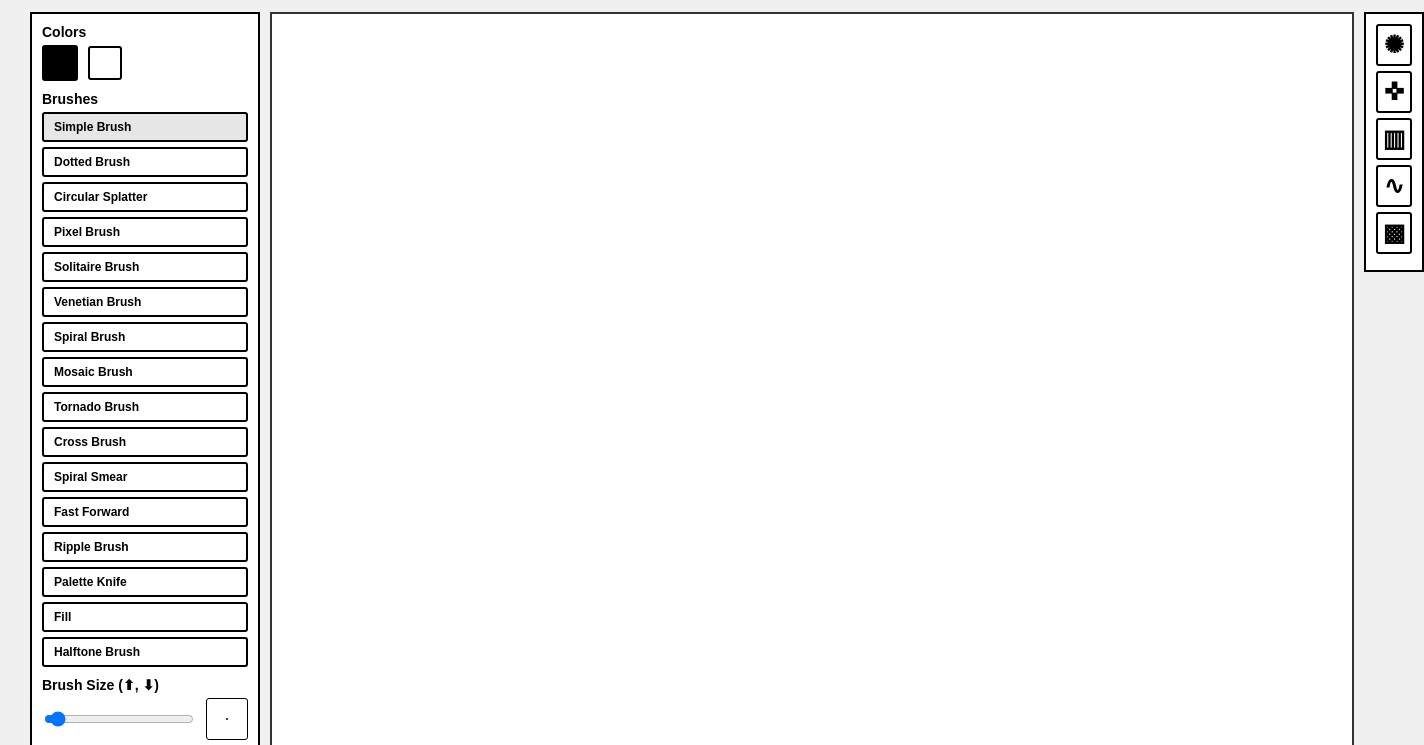
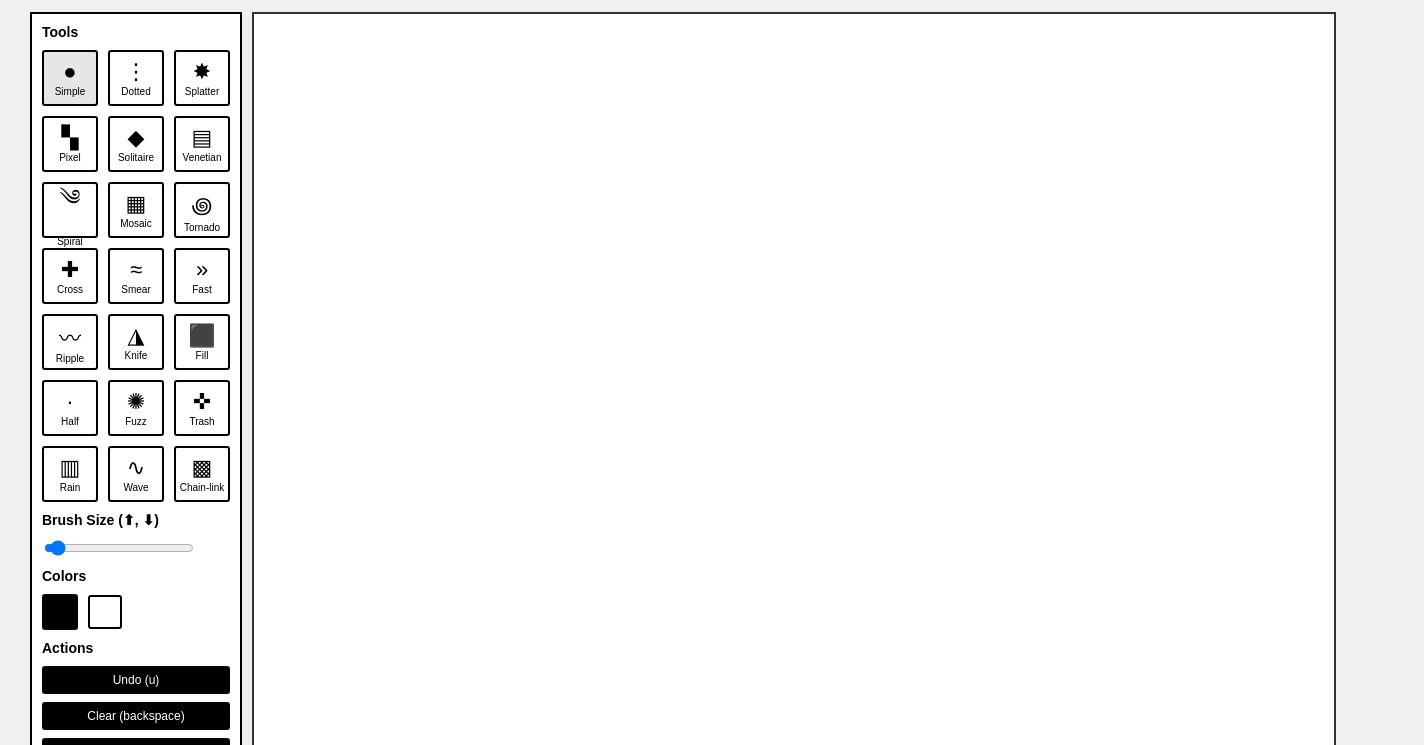
Before and after one commit to nightphilosophy/avocado, a plain HTML site: page index.html in a window 1280 px wide. Shown: the part 51-796 px from the top of the page, 1424 px wide, since content can reach past the window. Drawn offline with Linux system fonts and the light colour scheme.

Commit message:
Update index.html

```diff
--- a/index.html
+++ b/index.html
@@ -5,7 +5,7 @@
   <meta name="viewport" content="width=device-width, initial-scale=1.0">
   <title>Avocado Ibuprofen Paint</title>
 <style>
-/* General page setup */
+/* General setup */
 body {
   margin: 0;
   padding: 20px;
@@ -13,149 +13,93 @@ body {
   background: #f0f0f0;
 }
 
-/* App title */
 .app-title {
-  font-family: Papyrus, fantasy; /* Papyrus font, fallback to fantasy */
+  font-family: Papyrus, fantasy;
   font-size: 24px;
   font-weight: bold;
   text-align: left;
   margin-bottom: 5px;
 }
 
-/* Container holding toolbar + canvas */
 .container {
   display: flex;
   gap: 10px;
   padding: 10px;
-  justify-content: flex-start; /* align to left */
+  justify-content: flex-start;
 }
 
-/* Left Toolbar styling */
 .toolbar {
-  background: #fff;               /* white background */
-  border: 2px solid #000;        /* black border */
-  color: #000;                    /* all text black */
+  background: #fff;
+  border: 2px solid #000;
   padding: 10px;
-  border-radius: 0px;
-  width: 250px;                   /* fixed width */
-  height: 1030px;                 /* match canvas height */
+  width: 220px;
+  height: 975px;
   display: flex;
   flex-direction: column;
   gap: 10px;
   box-sizing: border-box;
 }
 
-/* Right Toolbar styling */
-.right-toolbar {
-  background: #fff;
+.tool-group { display: flex; flex-direction: column; gap: 10px; }
+.tool-group h3 { margin: 0; font-size: 14px; color: #000; }
+
+/* Colors */
+.color-section { display: flex; gap: 10px; align-items: center; }
+.color-btn {
+  width: 30px; height: 30px;
   border: 2px solid #000;
-  color: #000;
-  padding: 10px;
-  border-radius: 0px;
-  width: 60px; /* Narrower width for single-symbol tools */
-  height: 260px; /* Match canvas height */
-  display: flex;
-  flex-direction: column;
-  gap: 10px;
-  box-sizing: border-box;
-  justify-content: flex-start;
-  align-items: center;
+  cursor: pointer; border-radius: 3px;
 }
+.color-btn.active { border-width: 3px; }
+.black { background: #000; } .white { background: #fff; }
 
-/* Tool groups minimal styling */
-.tool-group {
-  display: flex;
-  flex-direction: column;
-  gap: 5px; /* Reduced gap to bring symbols closer */
-}
-
-.tool-group h3 {
-  margin: 0;
-  font-size: 14px;
-  color: #000; /* black text */
-}
-
-/* Color buttons */
-.color-section {
-  display: flex;
-  gap: 10px;
-  align-items: center;
-}
-
-.color-btn {
-  width: 30px;
-  height: 30px;
-  border: 2px solid #000;
-  cursor: pointer;
-  border-radius: 3px;
-}
-
-.color-btn.active {
-  border-color: #000;
-  border-width: 3px;
-}
-
-.black { background: #000; }
-.white { background: #fff; }
-
-/* Brush selector */
-.brush-selector {
-  display: flex;
-  flex-direction: column;
-  gap: 5px;
-}
-
-.brush-btn {
-  padding: 6px 10px;
-  border: 2px solid #000;
-  cursor: pointer;
-  border-radius: 3px;
-  background: #fff;
-  color: #000;
-  font-size: 12px;
-  font-weight: bold;
-  text-align: left;
-  transition: all 0.2s;
-}
-
-.brush-btn:hover { background: #f0f0f0; }
-.brush-btn.active { border-color: #000; background: #e6e6e6; }
-
-/* Brush size controls */
-.brush-size {
-  display: flex;
-  flex-direction: column;
+/* Unified grid for all tools */
+.tool-grid {
+  display: grid;
+  grid-template-columns: repeat(3, 1fr);
   gap: 10px;
 }
 
-.size-controls {
+/* Tool button styling */
+.brush-btn {
   display: flex;
+  flex-direction: column;
   align-items: center;
-  gap: 10px;
+  justify-content: center;
+  font-size: 22px;        /* slightly smaller symbol */
+  cursor: pointer;
+  transition: background 0.2s;
+  border: 2px solid #000;
+  border-radius: 3px;
+  width: 48px;            /* tighter size */
+  height: 48px;           /* less negative space */
+  text-align: center;
+  gap: 1px;               /* less gap between icon/text */
+  padding: 2px;
 }
 
+.brush-btn span {
+  font-size: 10px;
+  font-weight: normal;
+  line-height: 1.1;
+}
+
+.brush-btn:hover { background: #e6e6e6; }
+.brush-btn.active { background: #e6e6e6; }
+
+/* Brush size */
+.brush-size { display: flex; flex-direction: column; gap: 10px; }
+.size-controls { display: flex; align-items: center; gap: 10px; }
 .brush-preview {
-  width: 40px;
-  height: 40px;
+  width: 40px; height: 40px;
   border: 1px solid #000;
-  display: flex;
-  align-items: center;
-  justify-content: center;
+  display: flex; align-items: center; justify-content: center;
   border-radius: 3px;
 }
+.brush-dot { background: #000; border-radius: 50%; }
 
-.brush-dot {
-  background: #000;
-  border-radius: 50%;
-}
-
-/* Action buttons */
-.actions {
-  display: flex;
-  flex-direction: column;
-  gap: 8px;
-}
-
+/* Actions */
+.actions { display: flex; flex-direction: column; gap: 8px; }
 button {
   padding: 5px 8px;
   border: 2px solid #000;
@@ -166,65 +110,64 @@ button {
   font-size: 12px;
   transition: background 0.2s;
 }
+button:hover { background: #f0f0f0; color: #000; }
 
-button:hover { background: #f0f0f0; }
+/* Canvas */
+.canvas-container { border: 2px solid #333; flex: 0 0 auto; }
+#canvas { display: block; cursor: crosshair; width: 1080px; height: 1080px; }
 
-/* New symbol tool buttons */
-.symbol-tool {
-  display: flex;
-  flex-direction: column;
-  align-items: center;
-  gap: 5px;
-  font-size: 24px;
-  font-weight: bold;
-  cursor: pointer;
-  transition: background 0.2s;
-  border: 2px solid #000; /* Added light border */
-  padding: 5px;
-  border-radius: 3px;
-}
+input[type="range"] { width: 150px; }
+label { font-weight: bold; font-size: 12px; }
 
-.symbol-tool:hover {
-  background: #e6e6e6;
-}
-
-.symbol-tool.active {
-  background: #e6e6e6;
-  border: 2px solid #000; /* Made active border more prominent */
-}
-
-/* Canvas container */
-.canvas-container {
-  border: 2px solid #333;
-  flex: 0 0 auto;   /* do not grow/shrink */
-}
-
-#canvas {
-  display: block;
-  cursor: crosshair;
-  width: 1080px;
-  height: 1080px;
-}
-
-/* Range input styling */
-input[type="range"] { width: 150px; }
-label { font-weight: bold; font-size: 12px; color: #000; }
-
-.user-note {
-  font-size: 12px;
-  color: #000;
-  font-family: Arial, sans-serif;
-  text-align: left;
-  margin-top: 20px;
-}
+.user-note { font-size: 12px; margin-top: 20px; }
 </style>
 
-</head>
 <body>
 <div class="app-title">Avocado Ibuprofen Paint</div>
 <div class="container">
-  <!-- Existing Left Toolbar -->
   <div class="toolbar">
+
+    <div class="tool-group">
+      <h3>Tools</h3>
+      <div class="tool-grid">
+        <!-- Brushes -->
+        <div class="brush-btn active" data-brush="smooth">● <span>Simple</span></div>
+        <div class="brush-btn" data-brush="soft">⋮ <span>Dotted</span></div>
+        <div class="brush-btn" data-brush="texture">✸ <span>Splatter</span></div>
+        <div class="brush-btn" data-brush="scatter">▚ <span>Pixel</span></div>
+        <div class="brush-btn" data-brush="halftone">◆ <span>Solitaire</span></div>
+        <div class="brush-btn" data-brush="noise">▤ <span>Venetian</span></div>
+        <div class="brush-btn" data-brush="glitch">༄ <span>Spiral</span></div>
+        <div class="brush-btn" data-brush="pixel">▦ <span>Mosaic</span></div>
+        <div class="brush-btn" data-brush="spiral">꩜ <span>Tornado</span></div>
+        <div class="brush-btn" data-brush="cross">✚ <span>Cross</span></div>
+        <div class="brush-btn" data-brush="displace">≈ <span>Smear</span></div>
+        <div class="brush-btn" data-brush="speed">» <span>Fast</span></div>
+        <div class="brush-btn" data-brush="ripple">〰 <span>Ripple</span></div>
+        <div class="brush-btn" data-brush="smear">◮ <span>Knife</span></div>
+        <div class="brush-btn" data-brush="bucket">⬛ <span>Fill</span></div>
+        <div class="brush-btn" data-brush="bucketHalf">· <span>Half</span></div>
+
+        <!-- Philosophical “symbol” brushes -->
+        <div class="brush-btn" data-brush="socrates">✺ <span>Fuzz</span></div>
+        <div class="brush-btn" data-brush="plato">✜ <span>Trash</span></div>
+        <div class="brush-btn" data-brush="aristotle">▥ <span>Rain</span></div>
+        <div class="brush-btn" data-brush="descartes">∿ <span>Wave</span></div>
+        <div class="brush-btn" data-brush="nietzsche">▩ <span>Chain-link</span></div>
+      </div>
+
+
+    </div>
+
+    <div class="tool-group">
+      <h3>Brush Size (⬆, ⬇)</h3>
+      <div class="brush-size">
+        <div class="size-controls">
+          <input type="range" id="brushSize" min="1" max="200" value="10">
+        </div>
+      </div>
+    </div>
+
     <div class="tool-group">
       <h3>Colors</h3>
       <div class="color-section">
@@ -234,74 +177,28 @@ label { font-weight: bold; font-size: 12px; color: #000; }
     </div>
 
     <div class="tool-group">
-      <h3>Brushes</h3>
-      <div class="brush-selector">
-        <div class="brush-btn active" data-brush="smooth">Simple Brush</div>
-        <div class="brush-btn" data-brush="soft">Dotted Brush</div>
-        <div class="brush-btn" data-brush="texture">Circular Splatter</div>
-        <div class="brush-btn" data-brush="scatter">Pixel Brush</div>
-        <div class="brush-btn" data-brush="halftone">Solitaire Brush</div>
-        <div class="brush-btn" data-brush="noise">Venetian Brush</div>
-        <div class="brush-btn" data-brush="glitch">Spiral Brush</div>
-        <div class="brush-btn" data-brush="pixel">Mosaic Brush</div>
-        <div class="brush-btn" data-brush="spiral">Tornado Brush</div>
-        <div class="brush-btn" data-brush="cross">Cross Brush</div>
-        <div class="brush-btn" data-brush="displace">Spiral Smear</div>
-        <div class="brush-btn" data-brush="speed">Fast Forward</div>
-        <div class="brush-btn" data-brush="ripple">Ripple Brush</div>
-        <div class="brush-btn" data-brush="smear">Palette Knife</div>
-        <div class="brush-btn" data-brush="bucket">Fill</div>
-        <div class="brush-btn" data-brush="bucketHalf">Halftone Brush</div>
-      </div>
-    </div>
-
-    <div class="tool-group">
-      <h3>Brush Size (⬆, ⬇)</h3>
-      <div class="brush-size">
-        <div class="size-controls">
-          <input type="range" id="brushSize" min="1" max="200" value="10">
-          <div class="brush-preview"><div class="brush-dot" id="brushPreview"></div></div>
-        </div>
-        <label id="sizeLabel">Size: 10</label>
-      </div>
-    </div>
-
-    <div class="tool-group">
       <h3>Actions</h3>
       <div class="actions">
         <button onclick="undo()">Undo (u)</button>
-        <button onclick="clearCanvas()">Clear Canvas (backspace)</button>
-        <button onclick="importImage()">Import Image</button>
+        <button onclick="clearCanvas()">Clear (backspace)</button>
+        <button onclick="importImage()">Import</button>
         <button onclick="invertAndThreshold()">Invert + Threshold (i)</button>
         <button onclick="rotateCanvas()">Rotate (r)</button>
         <input type="file" id="imageInput" accept="image/*" style="display: none;" />
         <button onclick="saveImage()">Save PNG (s)</button>
       </div>
-
-    </div>
-    <div class="user-note">
-        Please post your images on instagram or bluesky with the hashtag #avocadopaint – I'd love to see what you made!
     </div>
 
-
+    <div class="user-note">
+      Please post your images on instagram or bluesky with the hashtag #avocadopaint – I'd love to see what you made!
+    </div>
   </div>
 
   <div class="canvas-container">
     <canvas id="canvas" width="1080" height="1080"></canvas>
   </div>
+</div>
 
-  <!-- New Right Toolbar -->
-  <div class="right-toolbar">
-    <div class="tool-group">
-      <div class="symbol-tool" data-tool="socrates" title="Socrates">✺</div>
-      <div class="symbol-tool" data-tool="plato" title="Plato">✜</div>
-      <div class="symbol-tool" data-tool="aristotle" title="Aristotle">▥</div>
-      <div class="symbol-tool" data-tool="descartes" title="Descartes">∿</div>
-      <div class="symbol-tool" data-tool="nietzsche" title="Nietzsche">▩</div>
-    </div>
-  </div>
-
-</div>
 <script>
 const canvas = document.getElementById('canvas');
 const ctx = canvas.getContext('2d');
@@ -340,27 +237,11 @@ document.querySelectorAll('.color-btn').forEach(btn => {
   });
 });
 
-// Brush buttons (left toolbar)
 document.querySelectorAll('.brush-btn').forEach(btn => {
   btn.addEventListener('click', function() {
-    // Remove active state from all brush buttons and symbol tools
     document.querySelectorAll('.brush-btn.active').forEach(b => b.classList.remove('active'));
-    document.querySelectorAll('.symbol-tool.active').forEach(b => b.classList.remove('active'));
-
     this.classList.add('active');
-    currentBrush = this.dataset.brush;
-  });
-});
-
-// Symbol tool buttons (right toolbar)
-document.querySelectorAll('.symbol-tool').forEach(btn => {
-  btn.addEventListener('click', function() {
-    // Remove active state from all brush buttons and symbol tools
-    document.querySelectorAll('.brush-btn.active').forEach(b => b.classList.remove('active'));
-    document.querySelectorAll('.symbol-tool.active').forEach(b => b.classList.remove('active'));
-
-    this.classList.add('active');
-    currentBrush = this.dataset.tool;
+    currentBrush = this.dataset.brush; // unified
   });
 });
 
```
